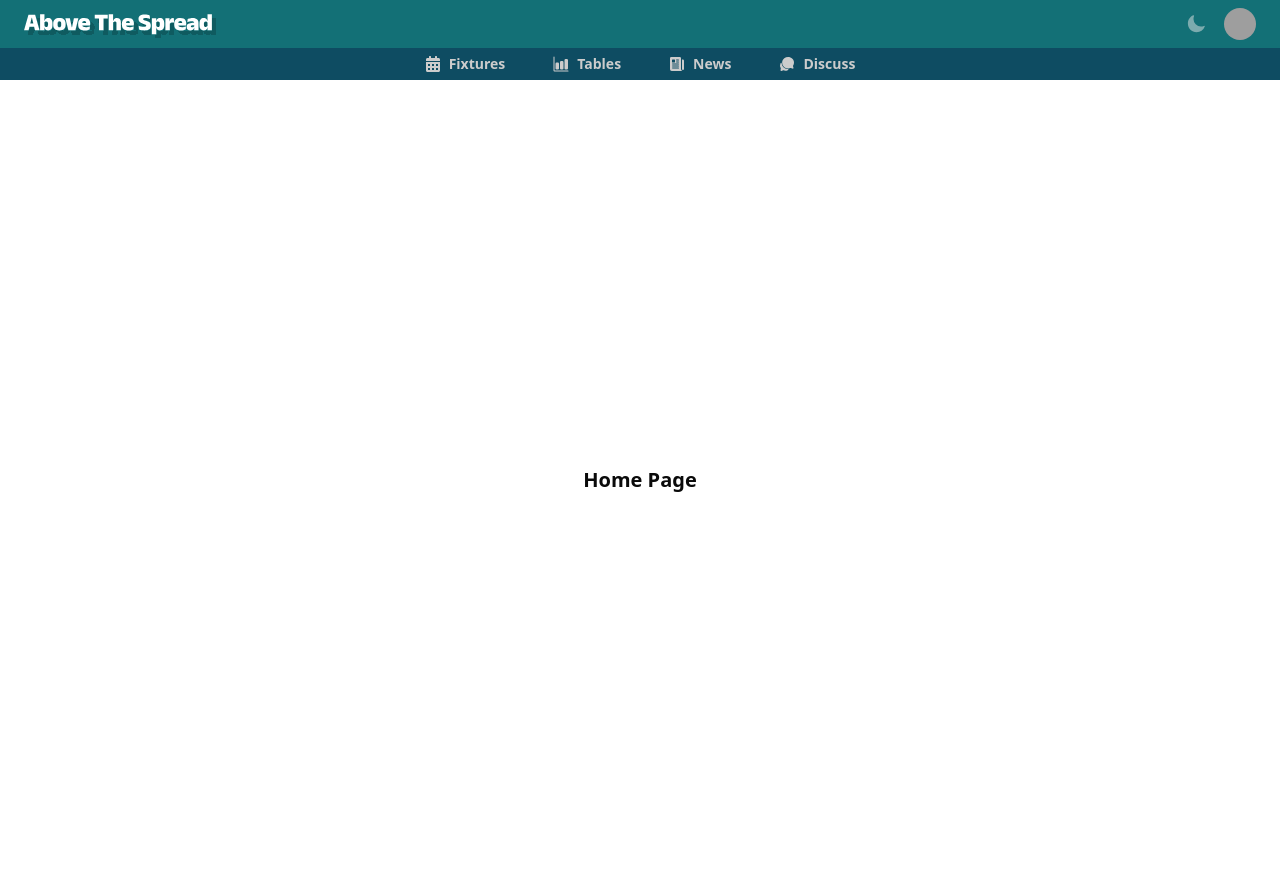
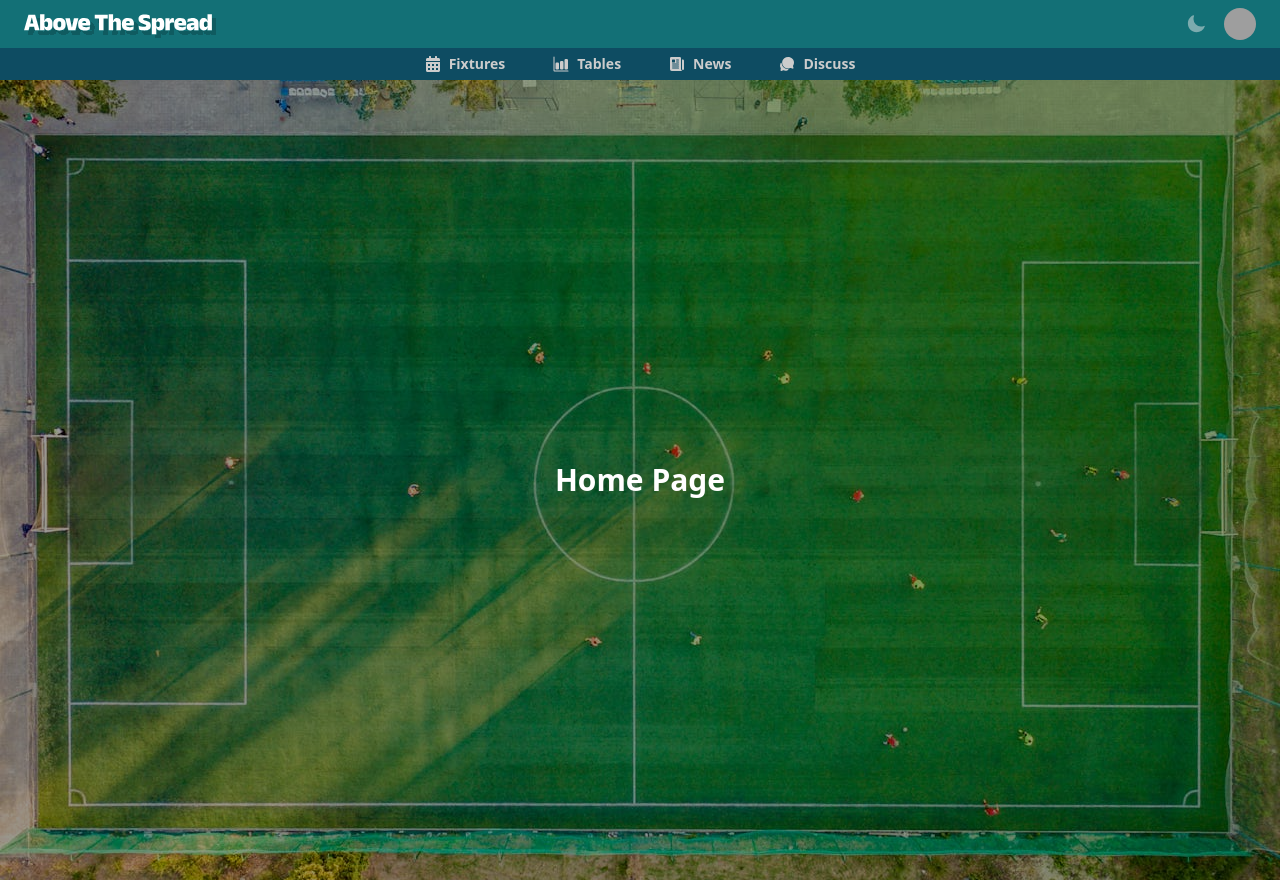
Before and after one commit to above-the-spread-team/ats-frontend, a Next.js app: page / in a window 1280 px wide. Built offline with nearby package versions, Linux system fonts and the light colour scheme; grey boxes are pictures that could not be loaded.

Commit message:
change header

```diff
--- a/src/app/page.tsx
+++ b/src/app/page.tsx
@@ -1,7 +1,22 @@
+import Image from "next/image";
+
 export default function Home() {
   return (
-    <div className="">
-      <div className="flex justify-center text-xl font-bold items-center h-screen">
+    <div className="relative h-screen w-full overflow-hidden">
+      {/* Background Image */}
+      <Image
+        src="/images/homepage.jpg"
+        alt="Homepage Background"
+        fill
+        className="object-cover"
+        priority
+      />
+
+      {/* Overlay */}
+      <div className="absolute inset-0 bg-black/40" />
+
+      {/* Content */}
+      <div className="relative z-10 flex justify-center text-xl md:text-3xl font-bold items-center h-full text-white">
         Home Page
       </div>
     </div>
--- a/src/components/layout/header.tsx
+++ b/src/components/layout/header.tsx
@@ -6,22 +6,22 @@ import { Avatar, AvatarFallback, AvatarImage } from "@/components/ui/avatar";
 export default function Header() {
   return (
     <div className="flex justify-between  items-center px-4 md:px-6 h-12 bg-primary">
-      <Link href="/" className="cursor-pointer">
+      <Link href="/" className="cursor-pointer hidden md:block">
         <Image
           src="/images/ats-full.svg"
           alt="Above The Spread"
           width={100}
           height={100}
-          className="w-48 mt-1 hidden md:block"
+          className="w-48 mt-1 "
         />
       </Link>
-      <Link href="/" className="cursor-pointer">
+      <Link href="/" className="cursor-pointer md:hidden ">
         <Image
           src="/images/ats.svg"
           alt="Above The Spread"
           width={100}
           height={100}
-          className="w-14 mt-1 md:hidden"
+          className="w-14 mt-1 "
         />
       </Link>
 
```
Also changed, not shown: public/images/homepage.jpg (added).
